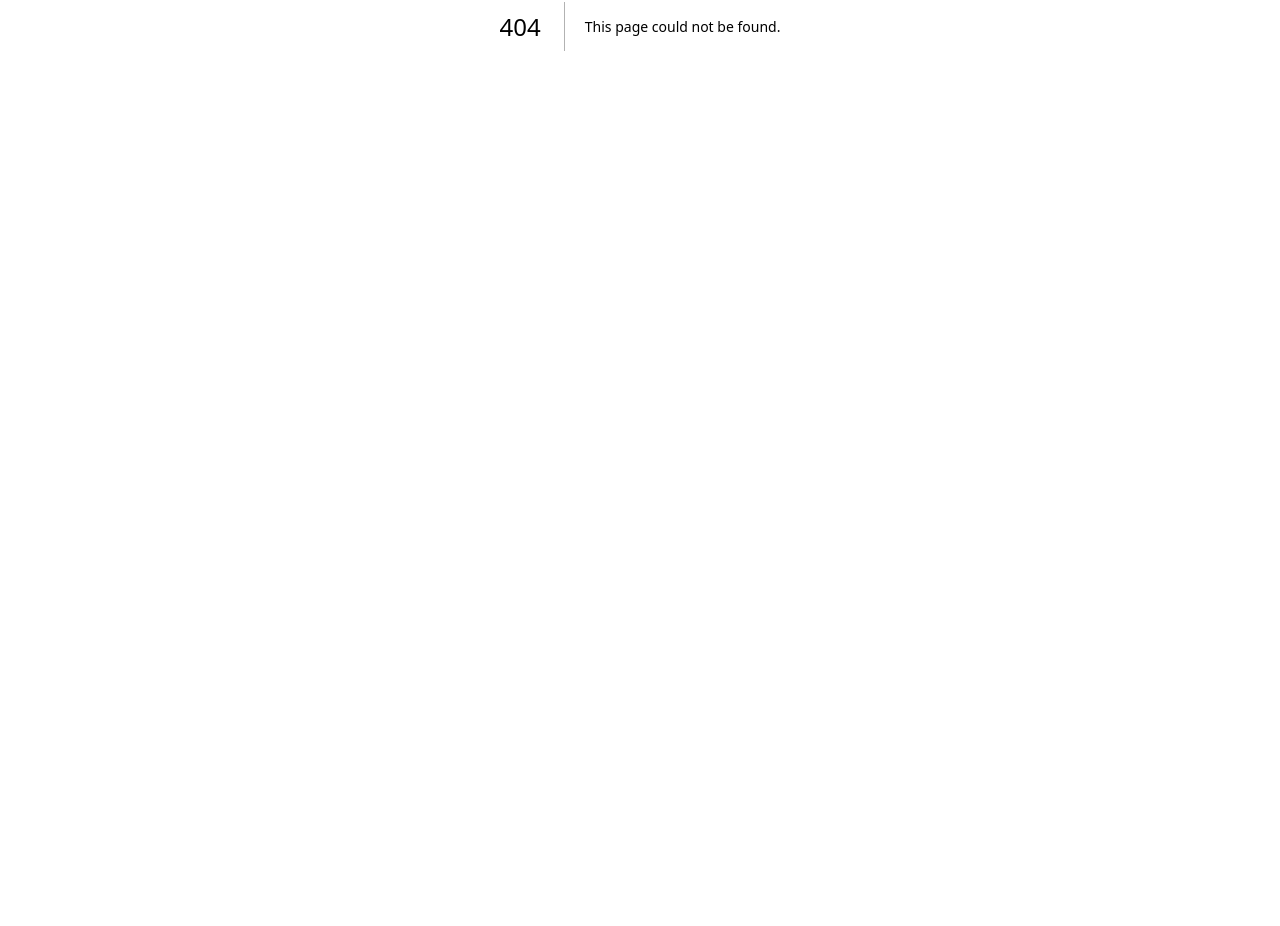
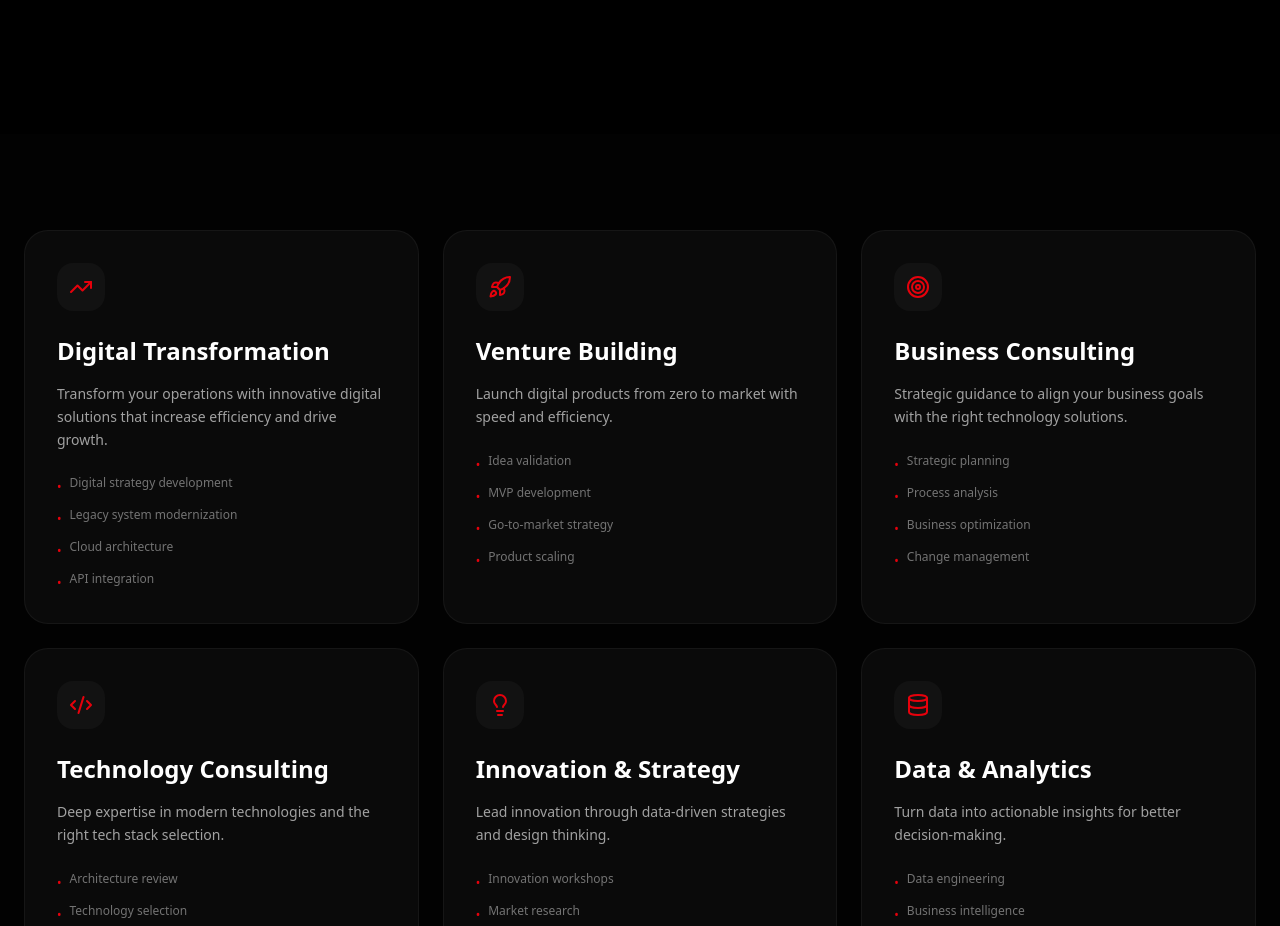
Before and after one commit to codebenki/enzar-web, a Next.js app: page /en/services in a window 1280 px wide. Before the commit this address had no page. Shown: the part 374-1300 px from the top of the page. Before the commit the page ends 800 px from the top, so only its background shows below. Built offline with nearby package versions, Linux system fonts and the light colour scheme.

Commit message:
added services page

```diff
--- a/src/app/[locale]/layout.tsx
+++ b/src/app/[locale]/layout.tsx
@@ -12,6 +12,7 @@ export default async function LocaleLayout({
   const navItems = [
     { name: "Home", link: "/" },
     { name: "About", link: "/en/about" },
+    { name: "Services", link: "/en/services" },
   ];
 
   return (
--- /dev/null
+++ b/src/app/[locale]/services/page.tsx
@@ -0,0 +1,170 @@
+"use client";
+import React from "react";
+import { motion } from "framer-motion";
+import { cn } from "@/lib/utils";
+import { FloatIn } from "@/components/FloatIn";
+import {
+  TrendingUp,
+  Rocket,
+  Target,
+  Code2,
+  Lightbulb,
+  Database,
+} from "lucide-react";
+import Footer from "@/components/Footer";
+
+const services = [
+  {
+    title: "Digital Transformation",
+    description:
+      "Transform your operations with innovative digital solutions that increase efficiency and drive growth.",
+    icon: <TrendingUp className="w-6 h-6 text-red-600" />,
+    features: [
+      "Digital strategy development",
+      "Legacy system modernization",
+      "Cloud architecture",
+      "API integration",
+    ],
+  },
+  {
+    title: "Venture Building",
+    description:
+      "Launch digital products from zero to market with speed and efficiency.",
+    icon: <Rocket className="w-6 h-6 text-red-600" />,
+    features: [
+      "Idea validation",
+      "MVP development",
+      "Go-to-market strategy",
+      "Product scaling",
+    ],
+  },
+  {
+    title: "Business Consulting",
+    description:
+      "Strategic guidance to align your business goals with the right technology solutions.",
+    icon: <Target className="w-6 h-6 text-red-600" />,
+    features: [
+      "Strategic planning",
+      "Process analysis",
+      "Business optimization",
+      "Change management",
+    ],
+  },
+  {
+    title: "Technology Consulting",
+    description:
+      "Deep expertise in modern technologies and the right tech stack selection.",
+    icon: <Code2 className="w-6 h-6 text-red-600" />,
+    features: [
+      "Architecture review",
+      "Technology selection",
+      "Code review",
+      "Best practices",
+    ],
+  },
+  {
+    title: "Innovation & Strategy",
+    description:
+      "Lead innovation through data-driven strategies and design thinking.",
+    icon: <Lightbulb className="w-6 h-6 text-red-600" />,
+    features: [
+      "Innovation workshops",
+      "Market research",
+      "Digital roadmap",
+      "Design thinking",
+    ],
+  },
+  {
+    title: "Data & Analytics",
+    description:
+      "Turn data into actionable insights for better decision-making.",
+    icon: <Database className="w-6 h-6 text-red-600" />,
+    features: [
+      "Data engineering",
+      "Business intelligence",
+      "Predictive analytics",
+      "Data visualization",
+    ],
+  },
+];
+
+export default function Services() {
+  return (
+    <>
+      <section className="bg-black py-24 px-6 pt-32">
+        <div className="max-w-7xl mx-auto my-10">
+          {/* Main Title Section */}
+          <div className="text-center mb-24">
+            <FloatIn direction="up">
+              <h1 className="text-5xl md:text-8xl font-bold text-white mb-6">
+                Our Services
+              </h1>
+              <p className="text-neutral-400 text-lg md:text-xl tracking-widest uppercase font-medium">
+                Comprehensive solutions to digitally transform your business and
+                drive innovation
+              </p>
+            </FloatIn>
+          </div>
+        </div>
+      </section>
+      <section className="bg-[#020202] py-24 px-6 relative overflow-hidden">
+        <div className="max-w-7xl mx-auto">
+          {/* SERVICES GRID */}
+          <div className="grid grid-cols-1 md:grid-cols-2 lg:grid-cols-3 gap-6 mb-20">
+            {services.map((service, idx) => (
+              <motion.div
+                key={idx}
+                initial={{ opacity: 0, y: 20 }}
+                whileInView={{ opacity: 1, y: 0 }}
+                transition={{ delay: idx * 0.1 }}
+                className="group relative bg-[#0a0a0a] border border-white/5 rounded-3xl p-8 hover:border-red-600/50 transition-all duration-500"
+              >
+                {/* Icon */}
+                <div className="mb-6 flex items-center justify-start">
+                  <div className="p-3 rounded-2xl bg-white/3 group-hover:bg-red-600/10 transition-colors">
+                    {service.icon}
+                  </div>
+                </div>
+
+                {/* Title & Description */}
+                <h3 className="text-2xl font-bold text-white mb-4 group-hover:text-red-500 transition-colors">
+                  {service.title}
+                </h3>
+                <p className="text-neutral-400 text-sm leading-relaxed mb-6">
+                  {service.description}
+                </p>
+
+                {/* Feature List */}
+                <ul className="space-y-3">
+                  {service.features.map((feature, fIdx) => (
+                    <li
+                      key={fIdx}
+                      className="flex items-start gap-2 text-xs text-neutral-500"
+                    >
+                      <span className="text-red-600 mt-1">•</span>
+                      {feature}
+                    </li>
+                  ))}
+                </ul>
+              </motion.div>
+            ))}
+          </div>
+
+          {/* BOTTOM CTA SECTION */}
+          <div className="text-center space-y-8">
+            <h2 className="text-4xl lg:text-5xl font-bold text-white tracking-tight">
+              Ready to Start Your Project?
+            </h2>
+            <p className="text-neutral-400 max-w-xl mx-auto">
+              Let's discuss how we can help you achieve your digital goals
+            </p>
+            <button className="relative group overflow-hidden bg-red-600 hover:bg-red-700 text-white px-10 py-4 rounded-full font-bold transition-all shadow-[0_0_30px_rgba(220,38,38,0.3)] hover:shadow-[0_0_50px_rgba(220,38,38,0.5)]">
+              Contact Us
+            </button>
+          </div>
+        </div>
+      </section>
+      <Footer />
+    </>
+  );
+}
```
